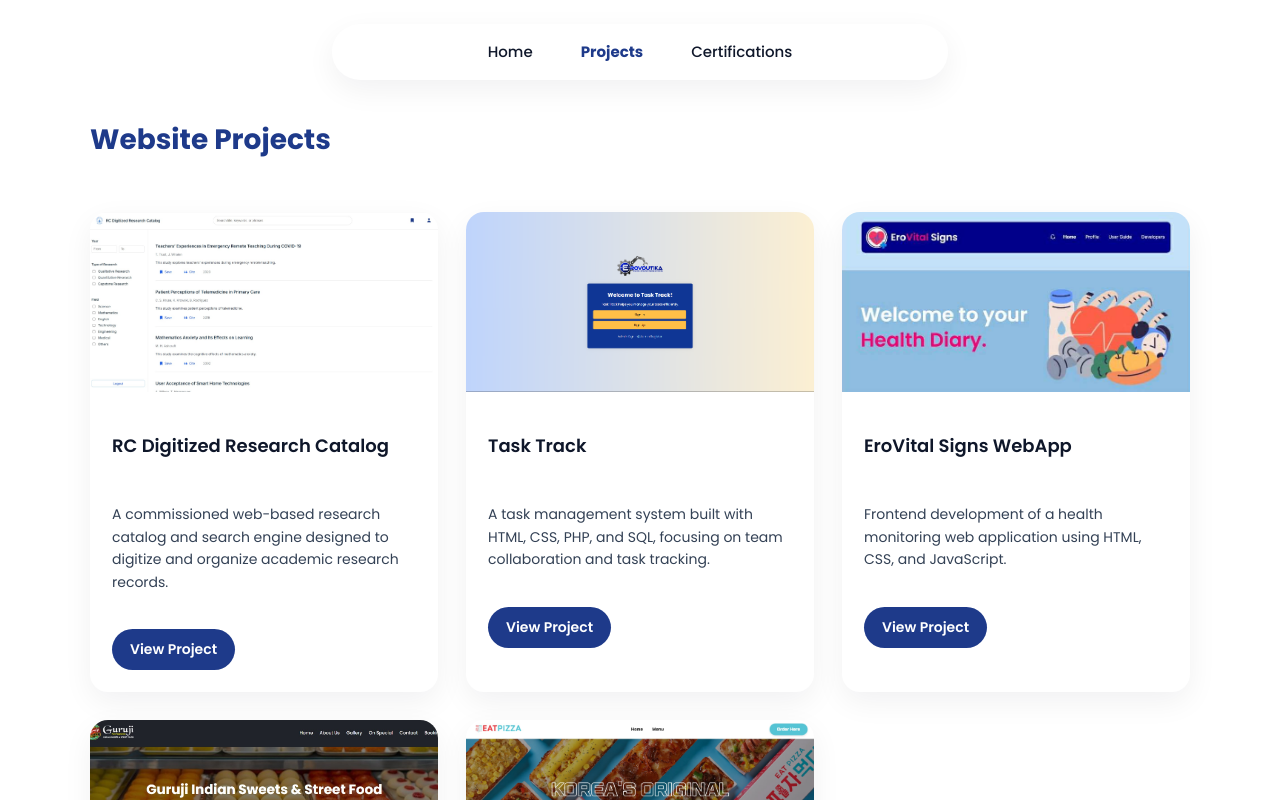
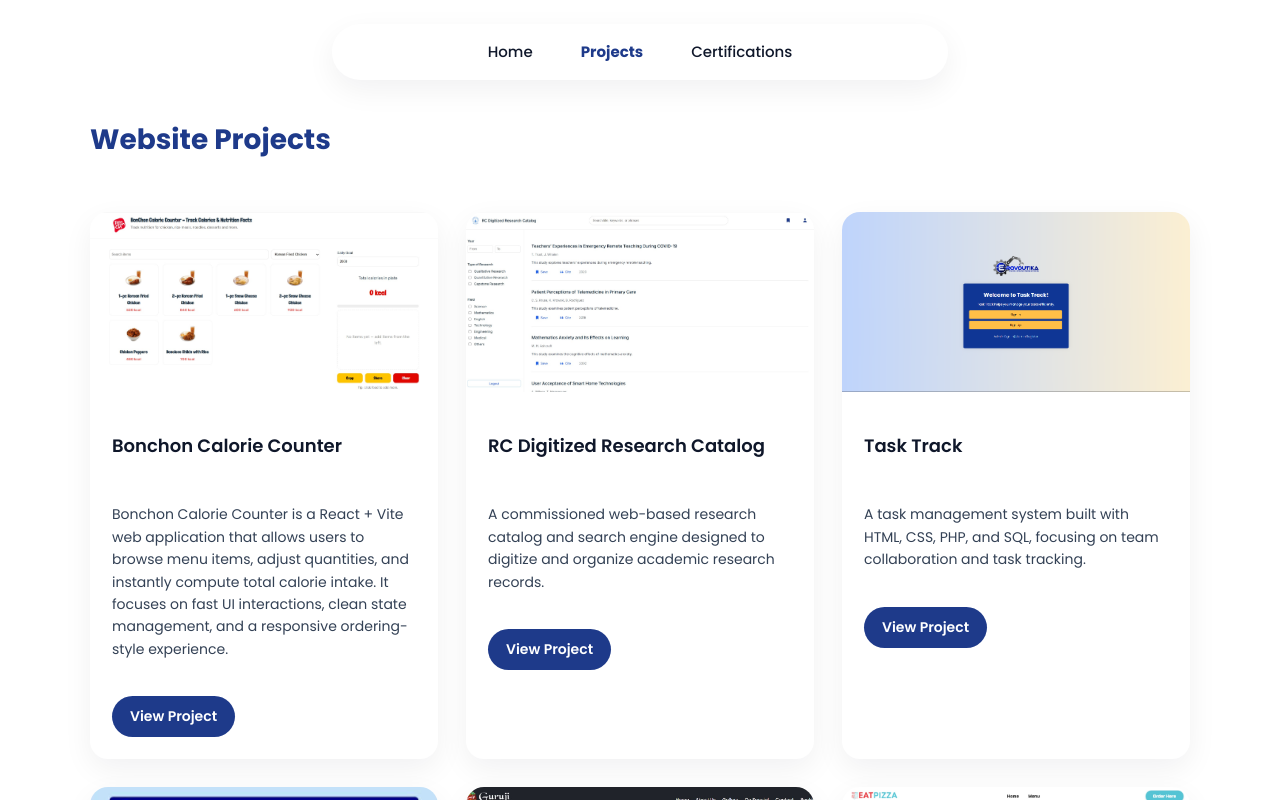
Before and after one commit to chezcka/portfolio, a React (Vite) app: page /projects in a window 1280 px wide. Shown: the top 800 px of the page. Built offline with nearby package versions, Linux system fonts and the light colour scheme.

Commit message:
added a new project website

```diff
--- a/src/pages/Projects.jsx
+++ b/src/pages/Projects.jsx
@@ -2,6 +2,13 @@
 
 const websiteProjects = [
 {
+    title: "Bonchon Calorie Counter",
+    img: "/photos/bonchon-calorie-counter.jpg",
+    desc: "Bonchon Calorie Counter is a React + Vite web application that allows users to browse menu items, adjust quantities, and instantly compute total calorie intake. It focuses on fast UI interactions, clean state management, and a responsive ordering-style experience.",
+    link: "https://bonchon-calorie-counter.vercel.app/",
+    type: "website",
+  },
+  {
     title: "RC Digitized Research Catalog",
     img: "/photos/rc-digitized-search-enginge.jpg",
     desc: "A commissioned web-based research catalog and search engine designed to digitize and organize academic research records.",
```
Also changed, not shown: public/photos/bonchon-calorie-counter.jpg (added).
